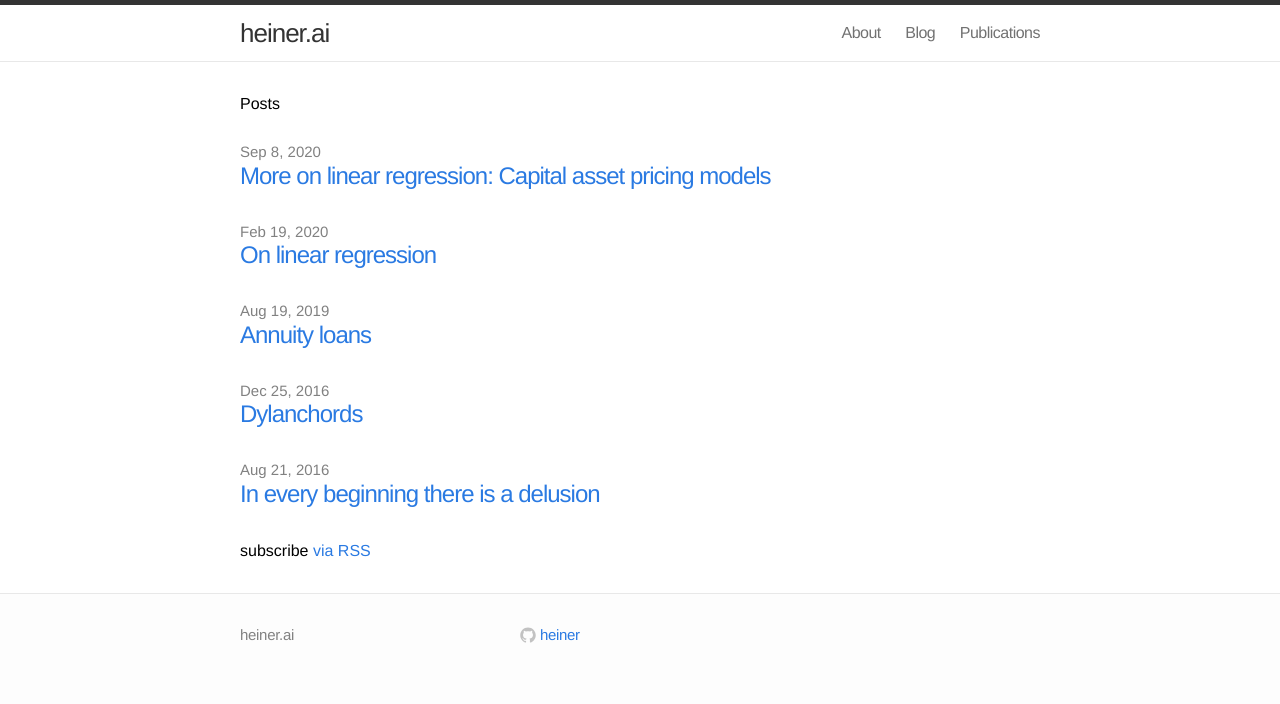
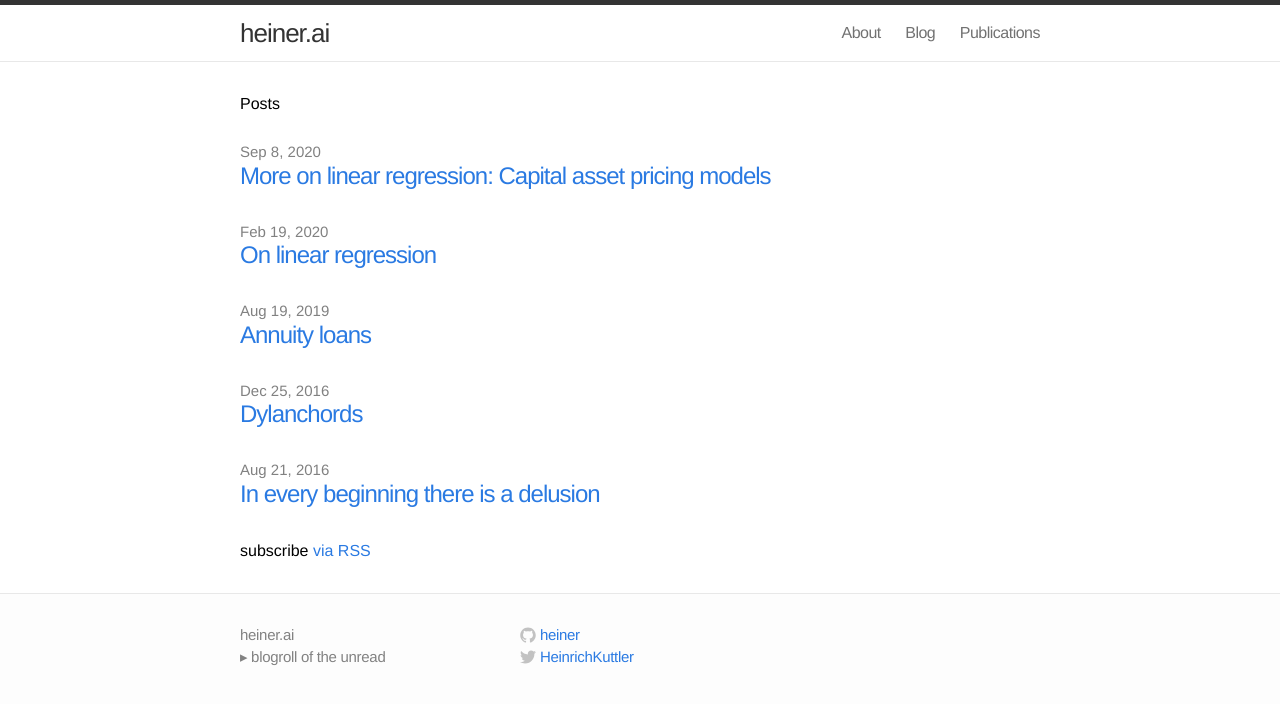
Before and after one commit to heiner/heiner.github.com, a Jekyll site: the page built from blog.md, in a window 1280 px wide. Shown: the top 704 px of the page. Built offline with Jekyll 4.4.1, drawn with Linux system fonts in a browser that asks for light colours.

Commit message:
Add blogroll of the unread.

```diff
--- a/_config.yml
+++ b/_config.yml
@@ -18,8 +18,9 @@
 description: > # this means to ignore newlines until "baseurl:"
 
 baseurl: "" # the subpath of your site, e.g. /blog
-url: "http://heiner.ai"  # the base hostname & protocol for your site
+url: "https://heiner.ai"  # the base hostname & protocol for your site
 github_username: heiner
+twitter_username: HeinrichKuttler
 
 # Build settings
 markdown: kramdown
--- a/_includes/footer.html
+++ b/_includes/footer.html
@@ -8,6 +8,15 @@
       <ul>
         <li>{{ site.title }}</li>
         <!-- <li><a href="mailto:{{ site.email }}">{{ site.email }}</a></li> -->
+        {% if page.url contains "/blog/" %}
+        <li>
+          <div class="dropdown">
+            <span class="onlynormal">&#x25B8;</span><span class="onlyhover">&#x25BE;</span> blogroll of the unread
+            <div class="dropdown-content">
+              <a href="https://bitsrc.org/blog/">Strings over &Sigma;</a>
+            </div>
+          </div>
+        </li>{% endif %}
       </ul>
     </div>
 
--- a/css/extra.css
+++ b/css/extra.css
@@ -24,3 +24,35 @@
 .paddedright {
     padding-right: 1em;
 }
+
+.dropdown {
+    position: relative;
+    display: inline-block;
+}
+
+.dropdown-content {
+    display: none;
+    position: absolute;
+    background-color: #f9f9f9;
+    min-width: 160px;
+    box-shadow: 0px 4px 8px 0px rgba(0,0,0,0.2);
+    padding: 8px 12px;
+    z-index: 1;
+}
+
+.onlyhover {
+    display: none;
+}
+
+.dropdown:hover .onlyhover {
+    display: inline-block;
+}
+
+.dropdown:hover .onlynormal {
+    display: none;
+}
+
+
+.dropdown:hover .dropdown-content {
+    display: block;
+}
```
